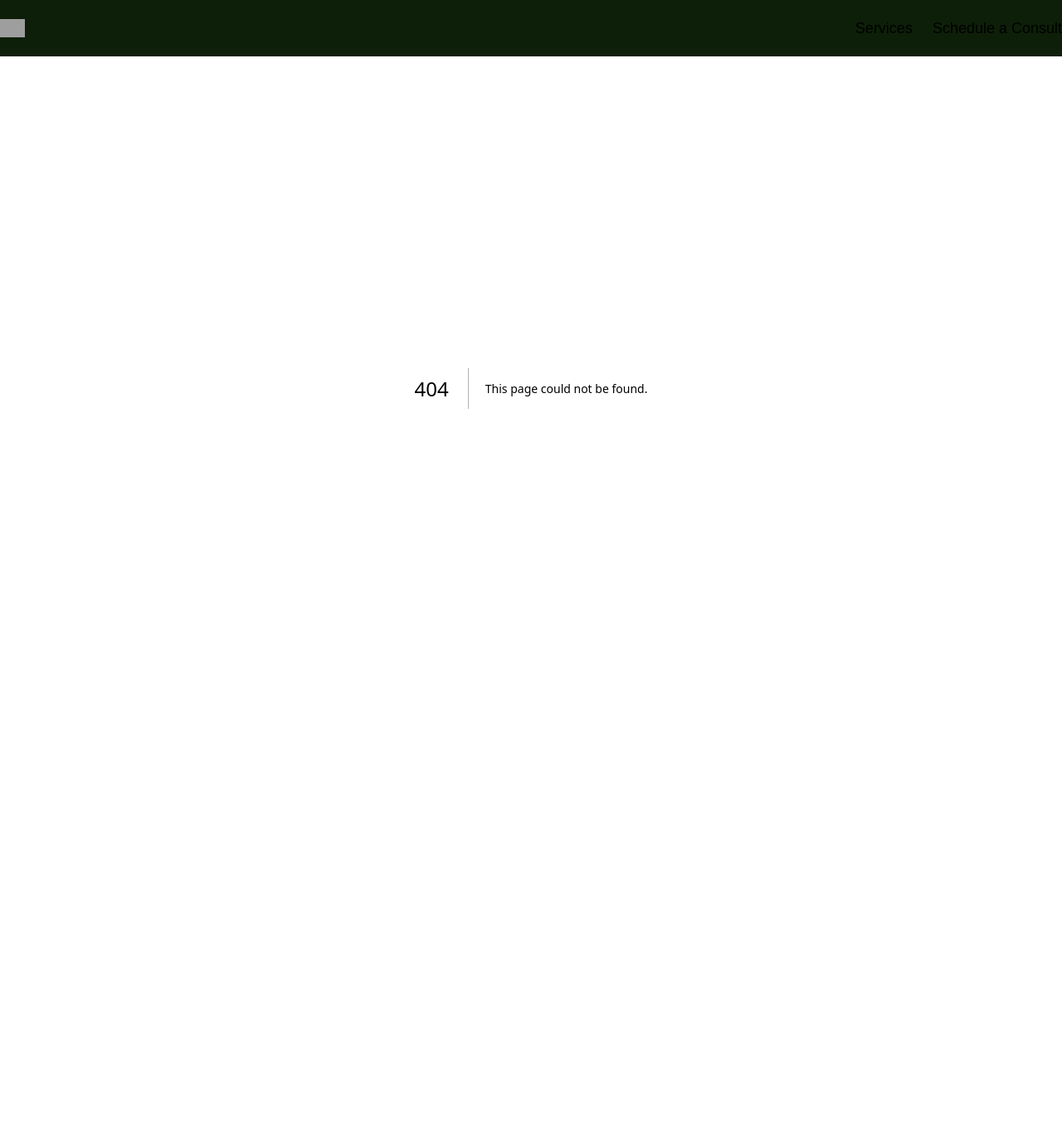
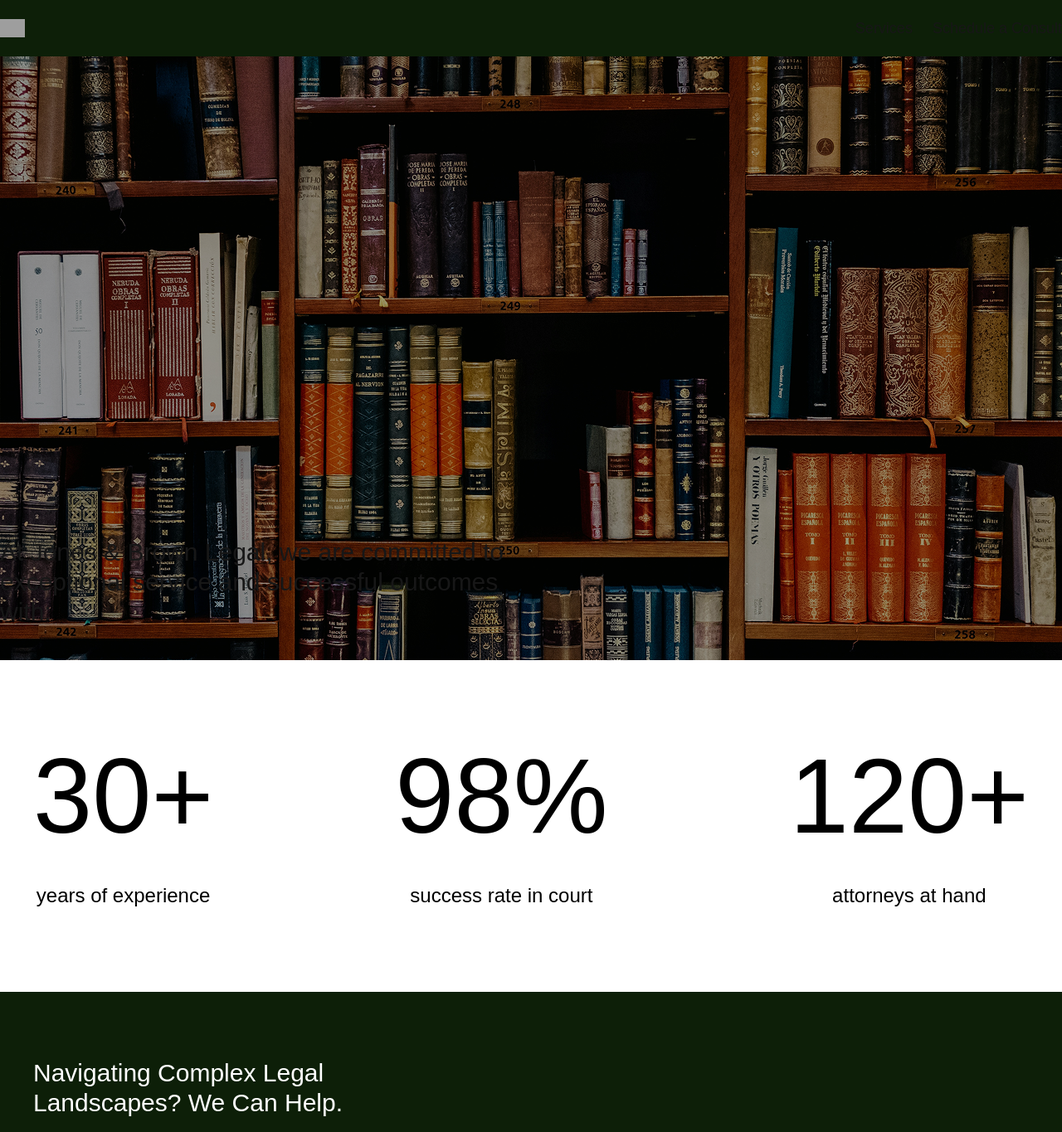
Before and after one commit to DavronNabijonv/Business_consulting, a Next.js app: page /service in a window 1280 px wide. Before the commit this address had no page. Shown: the top 1365 px of the page at 83% size. Before the commit the page ends 868 px from the top, so only its background shows below. Built offline with nearby package versions, Linux system fonts and the light colour scheme; grey boxes are pictures that could not be loaded.

Commit message:
service page done

```diff
--- /dev/null
+++ b/app/service/page.tsx
@@ -0,0 +1,12 @@
+import { Count, Footer, Navigate, ServiceBanner } from "@/component";
+
+export default function Page() {
+  return (
+    <div>
+      <ServiceBanner />
+      <Count />
+      <Navigate />
+      <Footer />
+    </div>
+  );
+}
--- a/component/index.ts
+++ b/component/index.ts
@@ -7,3 +7,8 @@ export { Banner as HomeBanner } from "./main/banner";
 export { Welcome } from "./main/welcome";
 export { Offer } from "./main/offer";
 export { Testimonal } from "./main/testimonal";
+
+// service page
+export { Banner as ServiceBanner } from "./service/banner";
+export { Count } from "./service/count";
+export { Navigate } from "./service/navigate";
--- /dev/null
+++ b/component/service/banner.tsx
@@ -0,0 +1,21 @@
+export function Banner() {
+  return (
+    <div className="relative min-h-[91vh] flex items-end pb-10">
+      {/* Background */}
+      <div
+        className="absolute inset-0 bg-cover bg-center bg-no-repeat"
+        style={{
+          backgroundImage: "url('/service/service_hero.png')",
+        }}
+      />
+
+      {/* content */}
+      <div className="max-w-350 w-full mx-auto relative z-10 h-full flex items-end justify-start">
+        <p className="text-3xl max-w-160 w-full">
+          At Jones & Brown Legal, we are committed to exceptional service and
+          successful outcomes with:
+        </p>
+      </div>
+    </div>
+  );
+}
--- /dev/null
+++ b/component/service/count.tsx
@@ -0,0 +1,20 @@
+export function Count() {
+  return (
+    <div className="bg-white py-25">
+      <div className="max-w-300 w-full mx-auto flex items-center justify-between ">
+        <div className="space-y-10 text-center">
+          <p className="text-9xl text-black">30+</p>
+          <p className="text-2xl text-black">years of experience</p>
+        </div>
+        <div className="space-y-10 text-center">
+          <p className="text-9xl text-black">98%</p>
+          <p className="text-2xl text-black">success rate in court</p>
+        </div>
+        <div className="space-y-10 text-center">
+          <p className="text-9xl text-black">120+</p>
+          <p className="text-2xl text-black">attorneys at hand</p>
+        </div>
+      </div>
+    </div>
+  );
+}
--- /dev/null
+++ b/component/service/navigate.tsx
@@ -0,0 +1,95 @@
+import Image from "next/image";
+
+const SERVICES = [
+  {
+    id: 1,
+    title: "Business and Corporate Law",
+    desc: `Business formation (LLCs, corporations, partnerships)
+           Contract drafting and review
+           Mergers and acquisitions
+           Intellectual property protection
+           Employment law and workplace policies
+           Corporate governance
+           Shareholder and partnership disputes`,
+  },
+  {
+    id: 2,
+    title: "Litigation and Dispute Resolution",
+    desc: `Civil litigation
+           Commercial litigation
+           Arbitration and mediation
+           Class action lawsuits
+           Personal injury claims
+           Product liability cases`,
+  },
+  {
+    id: 3,
+    title: "Family Law",
+    desc: `Divorce and separation
+           Child custody and support
+           Prenuptial and postnuptial agreements
+           Adoption and surrogacy
+           Domestic violence protection`,
+  },
+  {
+    id: 4,
+    title: "Criminal Defense",
+    desc: `DUI and traffic offenses
+          White-collar crime defense
+          Drug charges
+          Assault and battery cases
+          Expungements and record sealing`,
+  },
+  {
+    id: 5,
+    title: "Real Estate Law",
+    desc: `Property transactions (buying, selling, leasing)
+          Landlord-tenant disputes
+          Zoning and land use
+          Construction law
+          Real estate development`,
+  },
+  {
+    id: 6,
+    title: "Immigration Law",
+    desc: `Visa applications
+          Green cards and citizenship
+          Deportation defense
+          Employment-based immigration`,
+  },
+];
+
+export function Navigate() {
+  return (
+    <>
+      <div className="bg-[#0D1F08] py-20">
+        <div className="max-w-300 w-full mx-auto space-y-15 ">
+          <div className="text-white text-3xl max-w-130 w-full">
+            Navigating Complex Legal Landscapes? We Can Help.
+          </div>
+          <div className="border-b border-white space-y-10 pb-15">
+            {SERVICES.map((item) => (
+              <div
+                key={item.id}
+                className="flex items-start justify-between gap-3 border-t border-white pt-5 sm:pr-20"
+              >
+                <p className="text-xl">{item.title}</p>
+                <p className="max-w-80 w-full">{item.desc}</p>
+              </div>
+            ))}
+          </div>
+        </div>
+      </div>
+
+      <div className="relative w-full h-[80vh]">
+        <Image
+          src="/service/image.png"
+          alt="divider Image"
+          fill
+          priority
+          className="w-full h-screen object-cover"
+        />
+      </div>
+    </>
+  );
+}
```
Also changed, not shown: public/service/service_hero.png.
